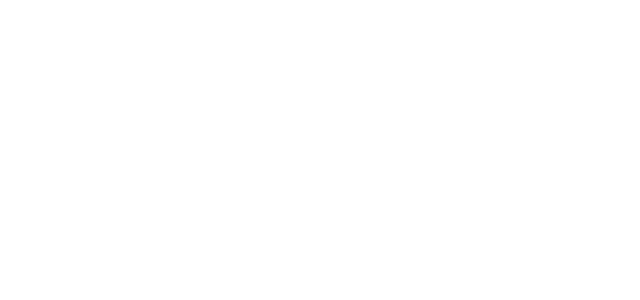
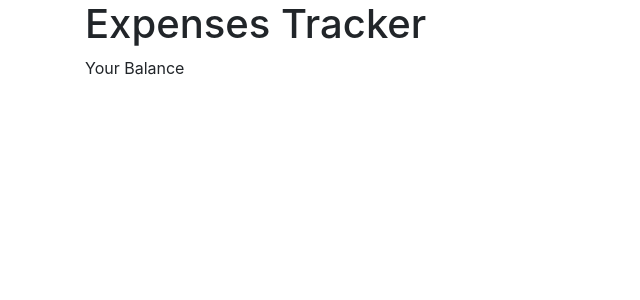
Before and after one commit to Avi-Cohen-Nehemia/expenses-tracker-ui, a React (Create React App) app: page /dashboard in a window 1280 px wide. Shown: the top 300 px of the page, without its empty margins (0-640 px from the left). Built offline with nearby package versions, Linux system fonts and the light colour scheme; no server answers.

Commit message:
create Dashboard component and move Header into it

```diff
--- a/src/App.js
+++ b/src/App.js
@@ -4,6 +4,7 @@ import "./App.css";
 import Container from "react-bootstrap/Container"
 import Signup from "./components/Signup";
 import LandingPage from "./components/LandingPage";
+import Dashboard from "./components/Dashboard";
 
 const App = () => {
   return (
@@ -15,6 +16,9 @@ const App = () => {
         <Route exact path="/signup">
           <Signup />
         </Route>
+        <Route exact path="/dashboard">
+          <Dashboard />
+        </Route>
       </Container>
     </Router>
   );
--- a/src/components/Header/index.js
+++ b/src/components/Dashboard/Header/index.js
@@ -1,6 +1,6 @@
 import { connect } from "react-redux";
 import Header from "./Header";
-import { getBalance } from "../../data/actions/api";
+import { getBalance } from "../../../data/actions/api";
 
 // mapStateToProps is a function we use to fetch state from the
 // global state file and pass it down to a component as a prop
--- /dev/null
+++ b/src/components/Dashboard/index.js
@@ -0,0 +1,14 @@
+import React, { Component } from "react";
+import Header from './Header';
+
+class Dashboard extends Component {
+
+
+    render() {
+        return (
+            <Header />
+        );
+    };
+};
+
+export default Dashboard;
--- a/src/components/Signup/index.js
+++ b/src/components/Signup/index.js
@@ -4,6 +4,7 @@ import Button from 'react-bootstrap/Button';
 import Col from 'react-bootstrap/Col';
 import Row from 'react-bootstrap/Row';
 import FormInput from '../FormInput';
+import { Link } from "react-router-dom";
 
 class Signup extends Component {
 
@@ -50,7 +51,7 @@ class Signup extends Component {
 
                 <Row className="mt-4">
                     <Col md={{ span: 6, offset: 3 }}>
-                        <p>{'Already have an account? Log in here'}</p>
+                        <Link to="/login"><p>{'Already have an account? Log in here'}</p></Link>
                     </Col>
                 </Row>
             </>
--- a/src/data/actions/api.js
+++ b/src/data/actions/api.js
@@ -2,10 +2,15 @@ import axios from "./../../axios";
 import { updateBalance } from "./state";
 
 export const getBalance = () => {
+
     return (dispatch, getState) => {
-        axios.get('/balance')
+
+        const userID = getState().userID;
+
+        axios.get(`users/${userID}`)
         .then(({ data }) => {
             dispatch(updateBalance(data.data));
         });
+
     };
 };
--- a/src/data/initialState.js
+++ b/src/data/initialState.js
@@ -1,5 +1,6 @@
 export const initialState = {
 	username: '',
+	userID: null,
 	balance: '',
 	transactions: [],
 	loaded: false
--- a/src/data/reducer.js
+++ b/src/data/reducer.js
@@ -1,5 +1,3 @@
-import initialState from "./initialState";
-
 const getBalance = (state, action) => {
     return {
         ...state,
```
Also changed, not shown: src/components/Dashboard/Header/Header.js (renamed from src/components/Header/Header.js).
